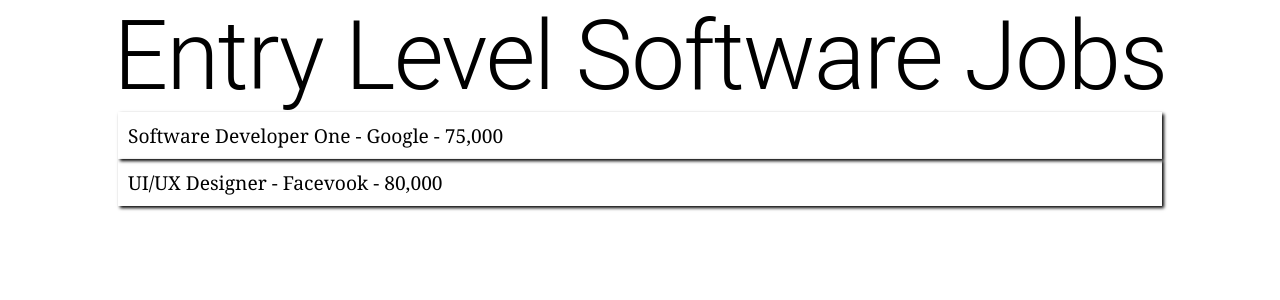
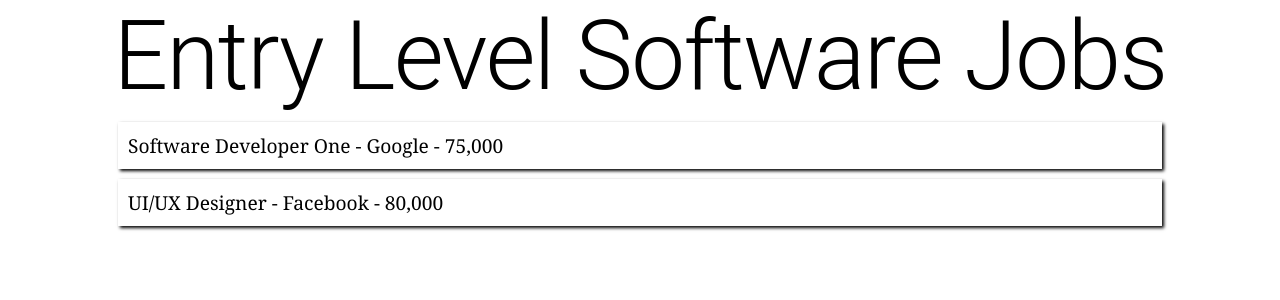
Before and after one commit to davidmbedford/TechWork, a React (Create React App) app in the folder client/: page / in a window 1280 px wide. Shown: the top 300 px of the page. Built offline with nearby package versions, Linux system fonts and the light colour scheme.

Commit message:
files left behind, last commit was not from main folder

```diff
--- a/client/src/App.css
+++ b/client/src/App.css
@@ -30,26 +30,27 @@
 
 .job {
   width: 80%;
-  margin: 0 auto;
+  margin: 10px auto;
   display: flex;
   justify-content: 'space-around';
   padding: 10px;
   box-shadow: 0.1rem 0.1rem 0.2rem black;
   transition: 0.2s ease;
-  font-family: Georgia, 'Times New Roman', Times, serif;
+  font-family: 'Georgia', 'Times New Roman', serif;
   font-size: larger;
   font-weight: 500;
+
 }
 
 .job:hover {
   color: rgb(216, 85, 85);
 }
 
-@keyframes App-logo-spin {
+/* @keyframes App-logo-spin {
   from {
     transform: rotate(0deg);
   }
   to {
     transform: rotate(360deg);
   }
-}
+} */
--- a/client/src/App.js
+++ b/client/src/App.js
@@ -11,7 +11,7 @@
   },
   {
     title: "UI/UX Designer",
-    company: "Facevook",
+    company: "Facebook",
     pay: "80,000"
   }
 ]
```
